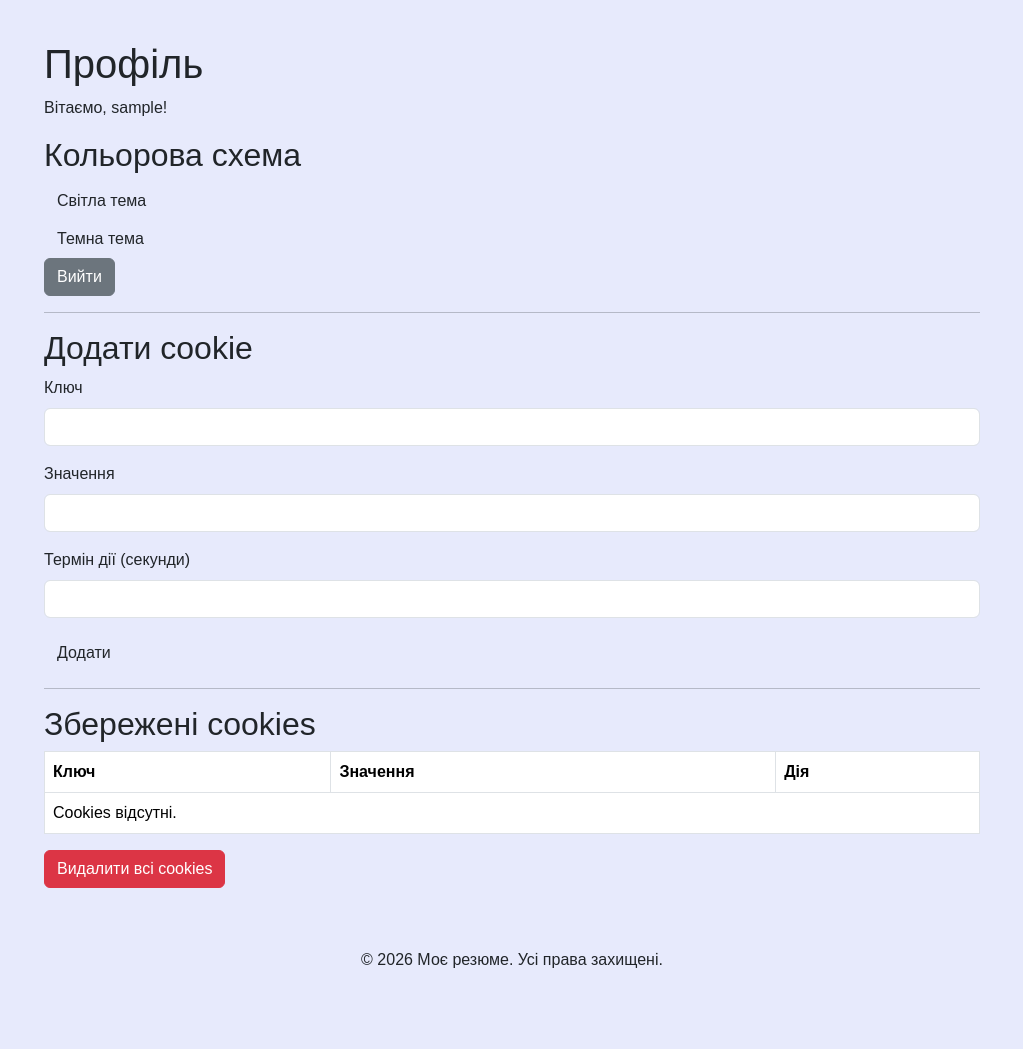
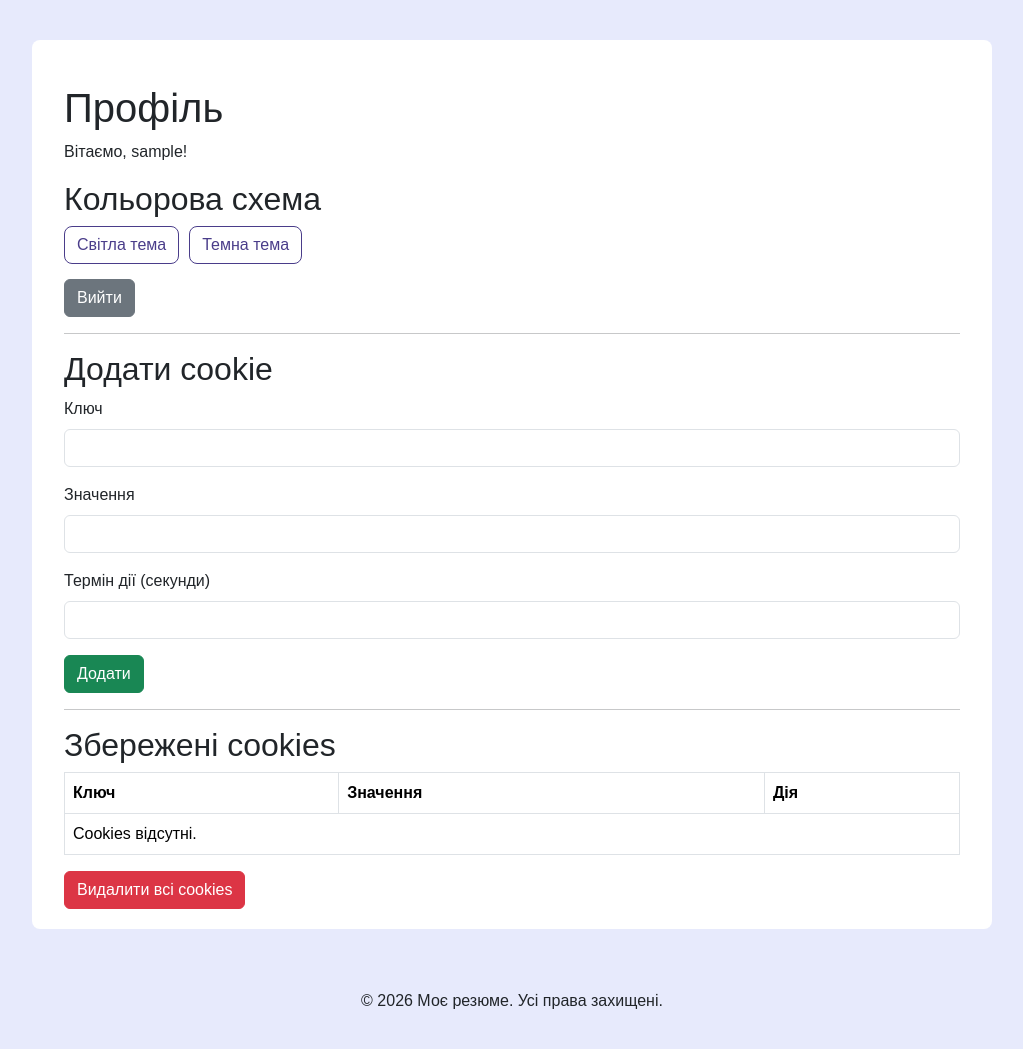
Before and after one commit to anya-hls/flask-app-lab, a Flask app: page /users/profile in a window 1280 px wide. Shown: the part 56-1105 px from the top of the page, without its empty margins (128-1151 px from the left). Before the commit the page ends 1024 px from the top, so only its background shows below. Run offline with Flask 3, Linux system fonts and the light colour scheme; the visitor is signed in with stand-in values (Sample User, id 1).

Commit message:
Style login and profile pages

```diff
--- a/app/static/css/styles.css
+++ b/app/static/css/styles.css
@@ -59,7 +59,8 @@ form textarea {
 }
 
 form input:focus,
-form textarea:focus {
+form textarea:focus,
+.form-control:focus {
     border-color: #adb5e2;
     box-shadow: 0 0 0 0.25rem rgba(231, 234, 252, 0.7);
     outline: none;
@@ -123,3 +124,122 @@ section p {
     color: #ffffff;
     border-color: #4a3d8a;
 }
+
+.profile-page {
+    min-height: 100vh;
+    padding: 20px 0;
+}
+
+.dark-theme {
+    background-color: #212529;
+    color: #f8f9fa;
+    padding: 20px;
+    border-radius: 8px;
+}
+
+.dark-theme .table {
+    color: #f8f9fa;
+    --bs-table-color: #f8f9fa;
+    --bs-table-bg: #343a40;
+    --bs-table-border-color: #6c757d;
+}
+
+.dark-theme .form-control {
+    background-color: #343a40;
+    color: #f8f9fa;
+    border-color: #6c757d;
+}
+
+.light-theme {
+    background-color: #ffffff;
+    color: #212529;
+    padding: 20px;
+    border-radius: 8px;
+}
+
+.theme-buttons {
+    display: flex;
+    gap: 10px;
+    margin-bottom: 15px;
+}
+
+.theme-buttons form {
+    margin-bottom: 0;
+}
+
+.theme-button {
+    background-color: transparent;
+    border: 1px solid;
+    border-radius: 8px;
+    transition: background-color 0.2s ease, color 0.2s ease;
+}
+
+.light-theme .theme-button {
+    color: #4a3d8a;
+    border-color: #4a3d8a;
+}
+
+.light-theme .theme-button:hover {
+    background-color: #4a3d8a;
+    color: #ffffff;
+    border-color: #4a3d8a;
+}
+
+.dark-theme .theme-button {
+    color: #ffffff;
+    border-color: #ffffff;
+}
+
+.dark-theme .theme-button:hover {
+    background-color: #ffffff;
+    color: #4a3d8a;
+    border-color: #ffffff;
+}
+
+.logout-form {
+    margin-top: 10px;
+}
+
+.add-cookie-button {
+    background-color: #198754;
+    color: #ffffff;
+    border: 1px solid #198754;
+}
+
+.add-cookie-button:hover {
+    background-color: #146c43;
+    color: #ffffff;
+    border-color: #146c43;
+}
+
+
+.login-card {
+    max-width: 600px;
+    margin: 0 auto;
+    padding: 30px;
+    background-color: #ffffff;
+    border-radius: 12px;
+    box-shadow: 0 2px 10px rgba(0, 0, 0, 0.08);
+}
+
+.login-card h1 {
+    margin-bottom: 24px;
+}
+
+.login-card .form-label {
+    margin-bottom: 8px;
+}
+
+.login-button,
+.login-button:hover,
+.login-button:focus,
+.login-button:active {
+    background-color: #4a3d8a;
+    color: #ffffff;
+    border: 1px solid #4a3d8a;
+    border-radius: 8px;
+}
+
+.login-button:focus-visible {
+    box-shadow: 0 0 0 0.25rem rgba(74, 61, 138, 0.25);
+}
```
